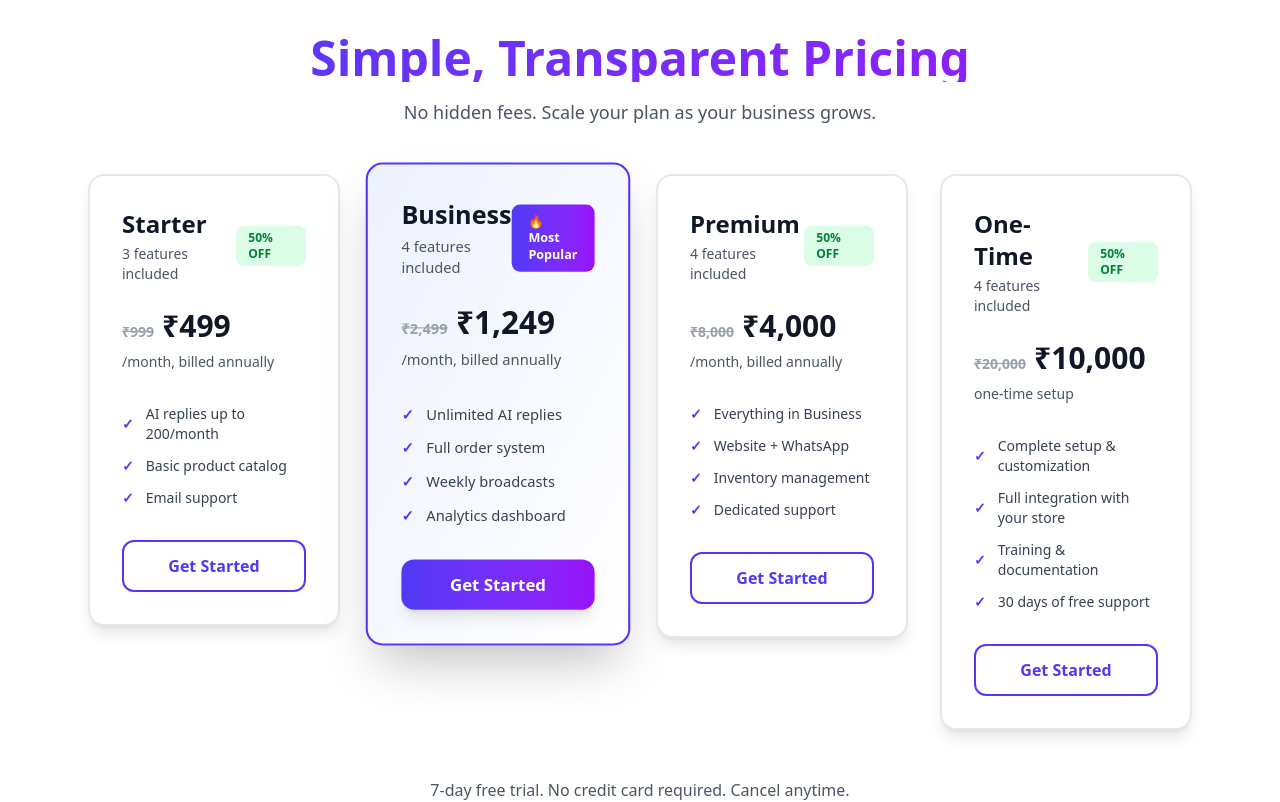
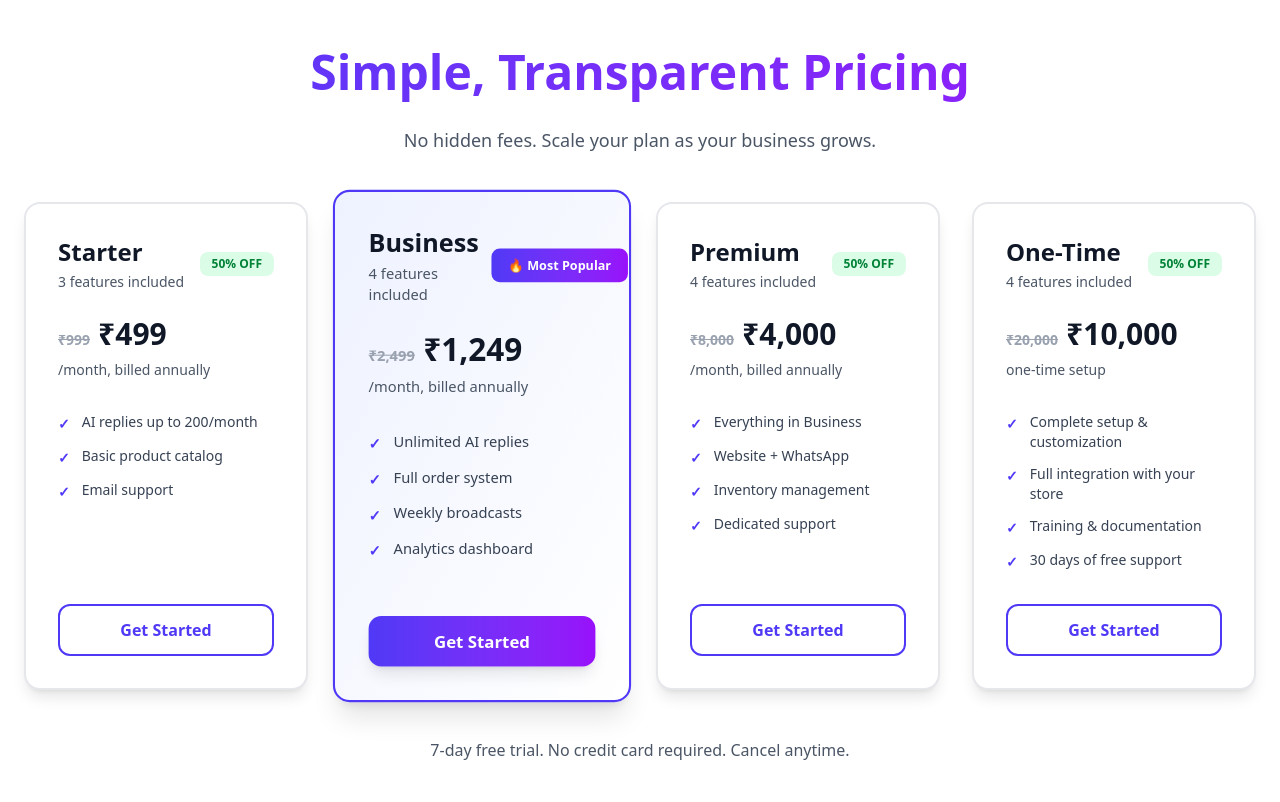
Before and after one commit to Aditya-9753/chatshop-ai, a React (Vite) app in the folder frontend/: page / in a window 1280 px wide. Shown: the part 2200-3002 px from the top of the page. Built offline with nearby package versions, Linux system fonts and the light colour scheme; no server answers.

Commit message:
Subscription card changes and cutted text fixed

```diff
--- a/frontend/src/pages/LandingPage.jsx
+++ b/frontend/src/pages/LandingPage.jsx
@@ -589,15 +589,15 @@ function Features() {
         } rounded-full blur-3xl`}
       ></div>
 
-      <div className="max-w-6xl mx-auto px-6 relative z-10">
+      <div className="max-w-6xl mx-auto px-4 sm:px-6 relative z-10">
         <div className="slide-in-up text-center mb-12">
-          <h2 className="text-4xl md:text-5xl font-extrabold bg-gradient-to-r from-indigo-600 to-purple-600 bg-clip-text text-transparent">
+          <h2 className="text-3xl sm:text-4xl md:text-5xl font-extrabold bg-gradient-to-r from-indigo-600 to-purple-600 bg-clip-text text-transparent pb-2 px-2">
             Everything you need
           </h2>
           <p
-            className={`mt-4 text-lg ${
+            className={`mt-4 text-base sm:text-lg ${
               isDarkMode ? "text-gray-300" : "text-gray-600"
-            } max-w-3xl mx-auto`}
+            } max-w-3xl mx-auto px-4`}
           >
             Powerful features for WhatsApp, Instagram & Facebook automation.
             Manage all platforms from one dashboard.
@@ -636,27 +636,29 @@ function PricingCard({
 }) {
   return (
     <div
-      className={`p-8 rounded-2xl border-2 transition-all duration-300 ${
+      className={`p-6 sm:p-8 rounded-2xl border-2 transition-all duration-300 transform hover:shadow-2xl ${
         popular
           ? isDarkMode
-            ? "border-indigo-500 bg-gradient-to-br from-indigo-900/30 to-gray-800 shadow-2xl scale-105"
-            : "border-indigo-600 bg-gradient-to-br from-indigo-50 to-white shadow-2xl scale-105"
+            ? "border-indigo-500 bg-gradient-to-br from-indigo-900/30 to-gray-800 shadow-xl hover:shadow-2xl"
+            : "border-indigo-600 bg-gradient-to-br from-indigo-50 to-white shadow-xl hover:shadow-2xl"
           : isDarkMode
-          ? "border-gray-700 bg-gray-800 shadow-lg hover:shadow-xl"
-          : "border-gray-200 bg-white shadow-lg hover:shadow-xl"
-      } card-hover group`}
+          ? "border-gray-700 bg-gray-800 shadow-lg"
+          : "border-gray-200 bg-white shadow-lg"
+      } card-hover group h-full flex flex-col ${
+        popular ? "md:scale-105" : ""
+      }`}
     >
-      <div className="flex items-center justify-between mb-6">
+      <div className="flex flex-col sm:flex-row sm:items-center sm:justify-between mb-6 gap-3">
         <div>
           <div
-            className={`font-bold text-2xl ${
+            className={`font-bold text-xl sm:text-2xl ${
               isDarkMode ? "text-white" : "text-gray-900"
             }`}
           >
             {title}
           </div>
           <div
-            className={`text-sm ${
+            className={`text-xs sm:text-sm ${
               isDarkMode ? "text-gray-400" : "text-gray-600"
             } mt-1 font-medium`}
           >
@@ -664,22 +666,22 @@ function PricingCard({
           </div>
         </div>
         {popular && (
-          <div className="text-xs px-4 py-2 bg-gradient-to-r from-indigo-600 to-purple-600 text-white rounded-lg font-bold">
+          <div className="text-xs px-3 py-1 sm:px-4 sm:py-2 bg-gradient-to-r from-indigo-600 to-purple-600 text-white rounded-lg font-bold whitespace-nowrap">
             🔥 Most Popular
           </div>
         )}
         {!popular && (originalPrice || isOneTime) && (
-          <div className="text-xs px-3 py-1 bg-green-100 text-green-700 rounded-lg font-bold">
+          <div className="text-xs px-3 py-1 bg-green-100 text-green-700 rounded-lg font-bold whitespace-nowrap">
             50% OFF
           </div>
         )}
       </div>
 
       <div className="mb-8">
-        <div className="flex items-baseline gap-2">
+        <div className="flex flex-wrap items-baseline gap-2">
           {originalPrice && (
             <div
-              className={`text-sm ${
+              className={`text-xs sm:text-sm ${
                 isDarkMode ? "text-gray-500" : "text-gray-400"
               } line-through font-semibold`}
             >
@@ -687,7 +689,7 @@ function PricingCard({
             </div>
           )}
           <div
-            className={`text-3xl font-extrabold ${
+            className={`text-2xl sm:text-3xl font-extrabold ${
               isDarkMode ? "text-white" : "text-gray-900"
             }`}
           >
@@ -695,7 +697,7 @@ function PricingCard({
           </div>
         </div>
         <div
-          className={`text-sm ${
+          className={`text-xs sm:text-sm ${
             isDarkMode ? "text-gray-400" : "text-gray-600"
           } mt-2 font-medium`}
         >
@@ -703,27 +705,28 @@ function PricingCard({
         </div>
       </div>
 
-      <ul className="space-y-3 mb-8">
+      <ul className="space-y-3 mb-8 flex-1">
         {bullets.map((b, i) => (
           <li
             key={i}
-            className={`text-sm ${
+            className={`text-xs sm:text-sm ${
               isDarkMode ? "text-gray-300" : "text-gray-700"
-            } font-medium flex items-center gap-3`}
+            } font-medium flex items-start gap-2 sm:gap-3 break-words`}
           >
-            <span className="text-indigo-600 font-bold">✓</span> {b}
+            <span className="text-indigo-600 font-bold flex-shrink-0 mt-0.5">✓</span>
+            <span className="break-words">{b}</span>
           </li>
         ))}
       </ul>
 
       <Link
         to="/register"
-        className={`block w-full py-3 rounded-xl font-bold transition-all duration-300 text-center ${
+        className={`block w-full py-2.5 sm:py-3 rounded-xl font-bold transition-all duration-300 text-center text-sm sm:text-base ${
           popular
-            ? "bg-gradient-to-r from-indigo-600 to-purple-600 text-white shadow-lg hover:shadow-xl hover:scale-105"
+            ? "bg-gradient-to-r from-indigo-600 to-purple-600 text-white shadow-lg hover:shadow-2xl hover:-translate-y-1"
             : isDarkMode
-            ? "border-2 border-indigo-500 text-indigo-400 hover:bg-indigo-900/30"
-            : "border-2 border-indigo-600 text-indigo-600 hover:bg-indigo-50"
+            ? "border-2 border-indigo-500 text-indigo-400 hover:bg-indigo-900/30 hover:shadow-lg hover:-translate-y-0.5"
+            : "border-2 border-indigo-600 text-indigo-600 hover:bg-indigo-50 hover:shadow-lg hover:-translate-y-0.5"
         }`}
       >
         Get Started
@@ -785,23 +788,23 @@ function Pricing() {
   return (
     <section
       id="pricing"
-      className={`py-20 ${isDarkMode ? "bg-gray-900" : "bg-white"}`}
+      className={`py-16 sm:py-20 ${isDarkMode ? "bg-gray-900" : "bg-white"}`}
     >
-      <div className="max-w-6xl mx-auto px-6">
+      <div className="max-w-7xl mx-auto px-4 sm:px-6">
         <div className="slide-in-up text-center mb-12">
-          <h2 className="text-4xl md:text-5xl font-extrabold bg-gradient-to-r from-indigo-600 to-purple-600 bg-clip-text text-transparent">
+          <h2 className="text-3xl sm:text-4xl md:text-5xl font-extrabold bg-gradient-to-r from-indigo-600 to-purple-600 bg-clip-text text-transparent pb-2 leading-tight px-2">
             Simple, Transparent Pricing
           </h2>
           <p
-            className={`mt-4 text-lg ${
+            className={`mt-4 text-base sm:text-lg ${
               isDarkMode ? "text-gray-300" : "text-gray-600"
-            } max-w-3xl mx-auto`}
+            } max-w-3xl mx-auto px-4`}
           >
             No hidden fees. Scale your plan as your business grows.
           </p>
         </div>
 
-        <div className="mt-12 grid md:grid-cols-2 lg:grid-cols-4 gap-8">
+        <div className="mt-12 grid grid-cols-1 sm:grid-cols-2 xl:grid-cols-4 gap-6 sm:gap-8 auto-rows-max">
           {plans.map((p, i) => (
             <div
               key={i}
@@ -813,9 +816,9 @@ function Pricing() {
           ))}
         </div>
 
-        <div className="mt-12 text-center">
+        <div className="mt-12 text-center px-2">
           <p
-            className={`${
+            className={`text-sm sm:text-base ${
               isDarkMode ? "text-gray-400" : "text-gray-600"
             } font-medium`}
           >
```
Also changed, not shown: 1 other file (tests, documents, lock files or other folders).
